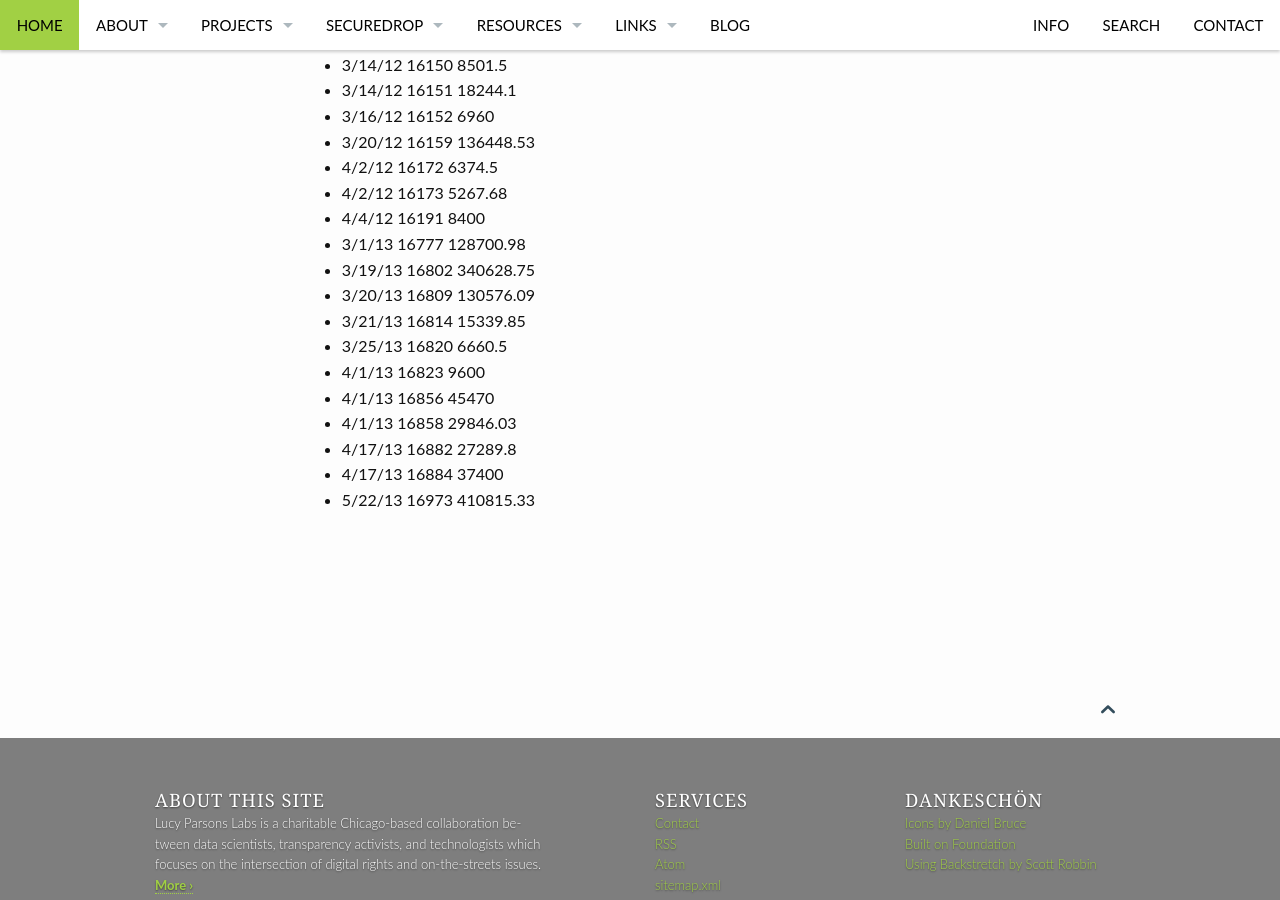
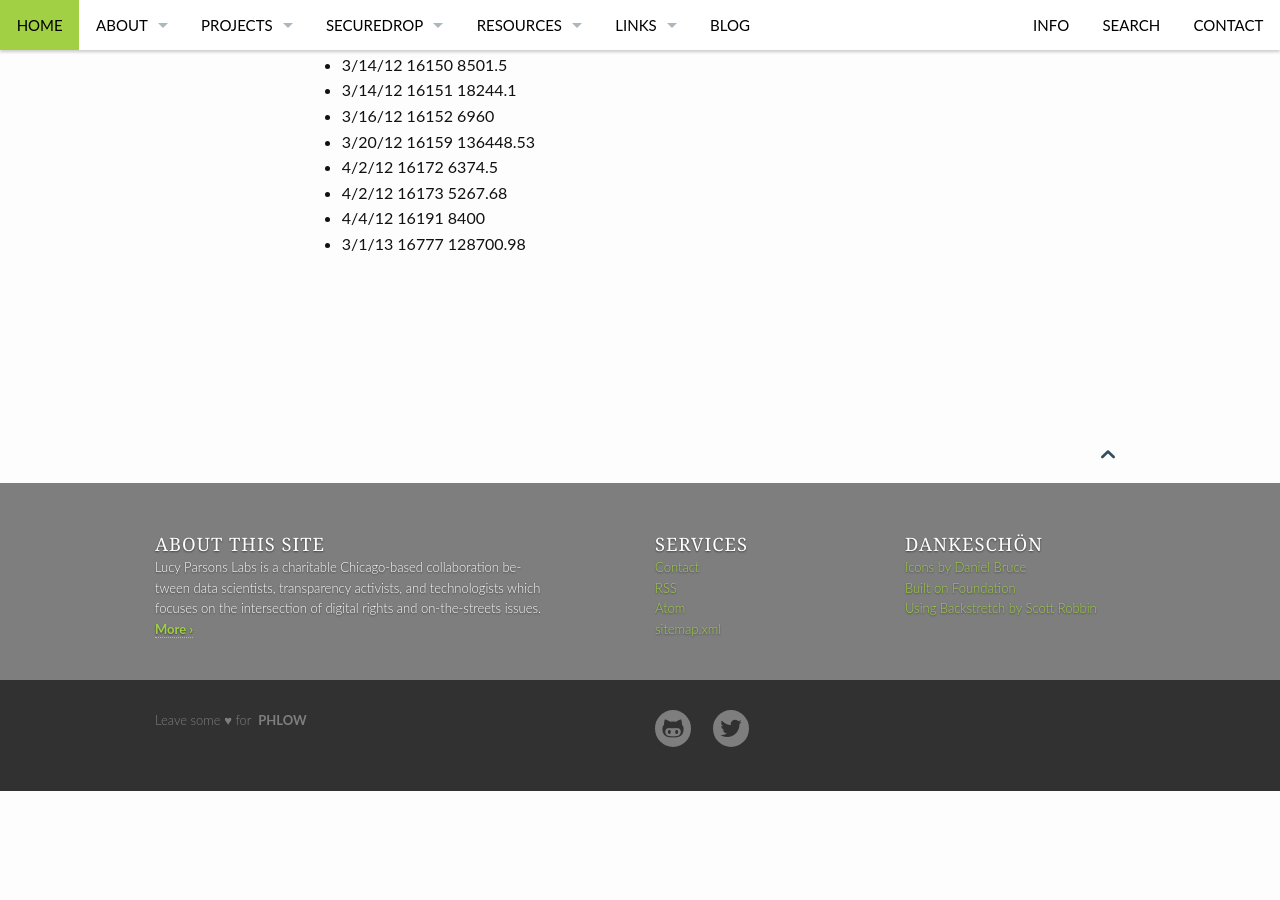
Before and after one commit to saltthefries/lucyparsonslabs.com, a Jekyll site: the page built from projects/checks.md, in a window 1280 px wide and 900 px high, scrolled down 1665 px. Built offline with Jekyll 4.4.1, drawn with Linux system fonts in a browser that asks for light colours; after the commit the page ends 2456 px from its top, so only the background shows below that.

Commit message:
Update checks.md

```diff
--- a/projects/checks.md
+++ b/projects/checks.md
@@ -59,13 +59,3 @@ title: Current Projects
 * 4/2/12	16173	5267.68
 * 4/4/12	16191	8400
 * 3/1/13	16777	128700.98
-* 3/19/13	16802	340628.75
-* 3/20/13	16809	130576.09
-* 3/21/13	16814	15339.85
-* 3/25/13	16820	6660.5
-* 4/1/13	16823	9600
-* 4/1/13	16856	45470
-* 4/1/13	16858	29846.03
-* 4/17/13	16882	27289.8
-* 4/17/13	16884	37400
-* 5/22/13	16973	410815.33
```
